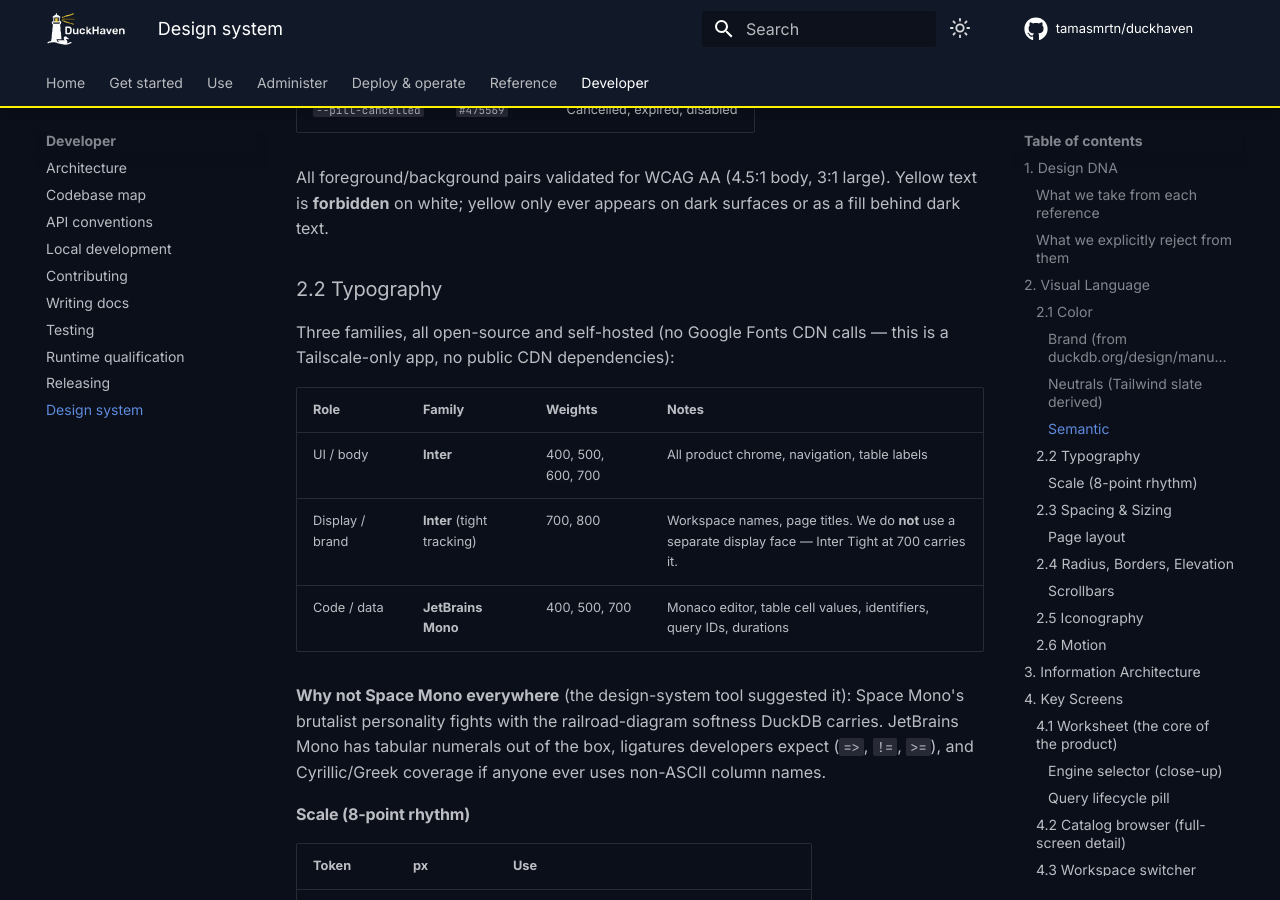
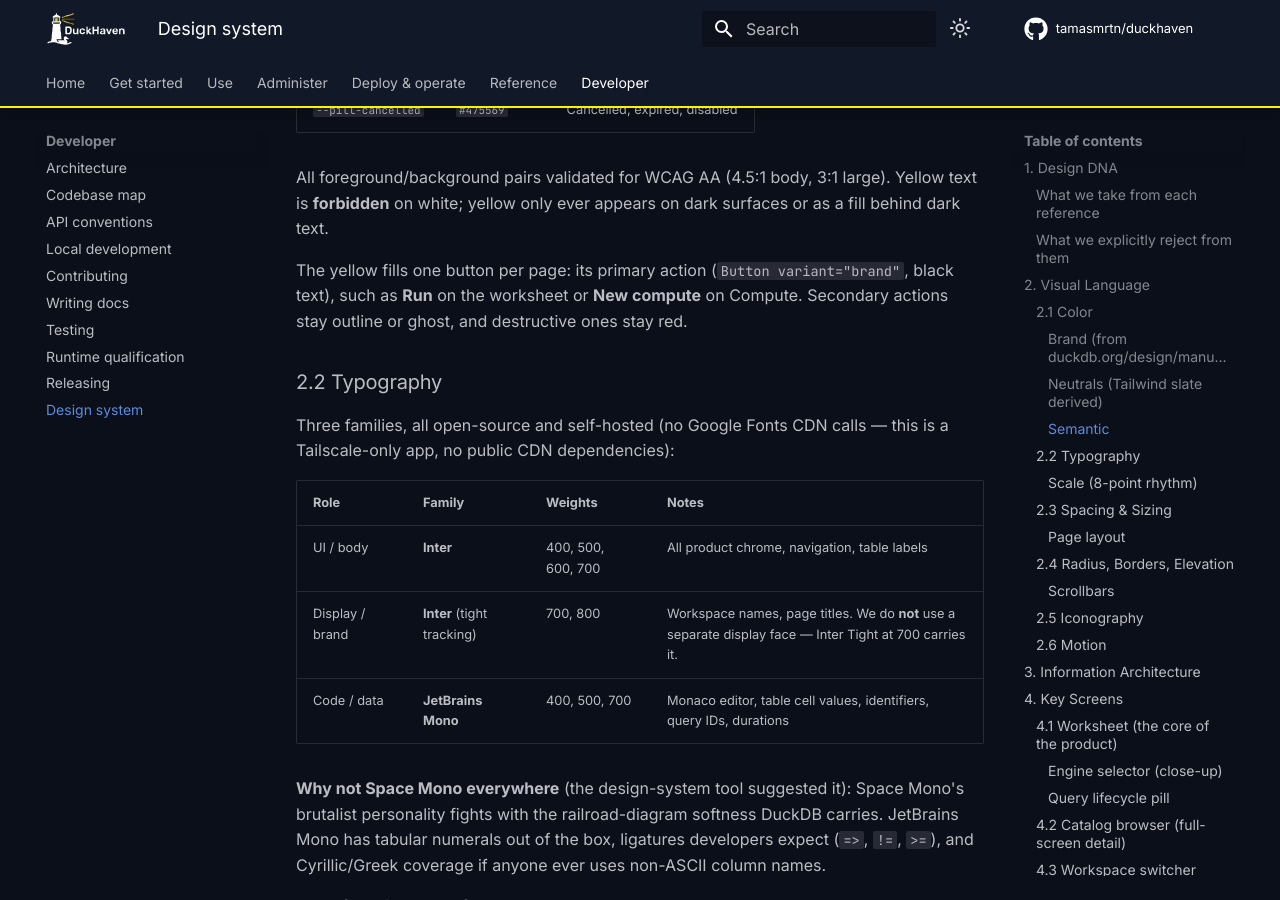
Before and after one commit to tamasmrtn/duckhaven, an MkDocs documentation site: the page built from docs/developer/design-system.md, in a window 1280 px wide and 900 px high, scrolled down 3669 px. Built offline with MkDocs 1.6.1 and Material for MkDocs 9.7.7, drawn with Linux system fonts in a browser that asks for light colours; comment, search, counter and statistics services are not loaded.

Commit message:
docs(developer): document the brand button variant
Signed-off-by: tmrtn <martontam@gmail.com>

```diff
--- a/docs/developer/design-system.md
+++ b/docs/developer/design-system.md
@@ -118,6 +118,9 @@
 All foreground/background pairs validated for WCAG AA (4.5:1 body, 3:1
 large). Yellow text is **forbidden** on white; yellow only ever appears
 on dark surfaces or as a fill behind dark text.
+
+The yellow fills one button per page: its primary action (`Button variant="brand"`, black text), such as **Run** on the
+worksheet or **New compute** on Compute. Secondary actions stay outline or ghost, and destructive ones stay red.
 
 ### 2.2 Typography
 
```
